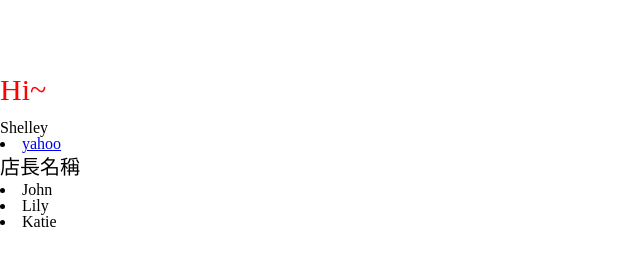
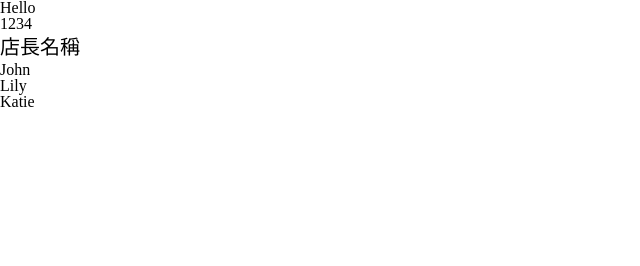
Before and after one commit to shelley816/2024_JavaScript, a website: page class_01/index.html in a window 1280 px wide. Shown: the whole page, without its empty margins (0-640 px from the left). Drawn offline with Linux system fonts and the light colour scheme.

Commit message:
learned createElement + for

```diff
--- a/class_01/css/style.css
+++ b/class_01/css/style.css
@@ -47,16 +47,6 @@ table {
 	border-spacing: 0;
 }
 
-ul {
-	position: fixed;
-	top: 0;
-	background: #fff;
-}
-
-ul li {
-	float: left;
-}
-
 h1 {
 	padding-top: 60px;
 	font-size: 30px;
--- a/class_01/index.html
+++ b/class_01/index.html
@@ -10,7 +10,7 @@
     <div id="main">Hello</div>
     <div id="main2"></div>
     <p>店長名稱</p>
-    <div id="main3"></div>
+    <ul class="list"></ul>
     <script src="js/all.js"></script>
 </body>
 </html>
--- a/class_01/js/all.js
+++ b/class_01/js/all.js
@@ -1,16 +1,11 @@
 
-// innerHTML
-var el = document.querySelector('#main');
-var str = '<h1 class="titleIDRed">Hi~</h1>';
-el.innerHTML = str+'<h2>Shelley</h2>';
+// createElement
+var str = document.createElement('span');
+str.innerHTML = '1234';
 
-// combine HTML in
-var el2 = document.querySelector('#main2');
-var link = 'https://tw.yahoo.com/';
-var brand = 'yahoo';
-el2.innerHTML = '<li><a href="'+ link +'">'+ brand +'</a></li>';
+document.querySelector('#main2').appendChild(str);
 
-// innerHTML + for
+// createElement + for
 var store = [
     {
         manager: 'John',
@@ -30,11 +25,10 @@ var store = [
     }
 ];
 
-var el3 = document.querySelector('#main3');
+var el2 = document.querySelector('.list');
 var storeLen = store.length;
-var str = '';
 for (let i = 0; i < storeLen; i++) {
-    var content = '<li>'+ store[i].manager +'</li>';
-    str += content;
+    var str = document.createElement('li');
+    str.textContent = store[i].manager;
+    el2.appendChild(str);
 }
-el3.innerHTML = str;
```
